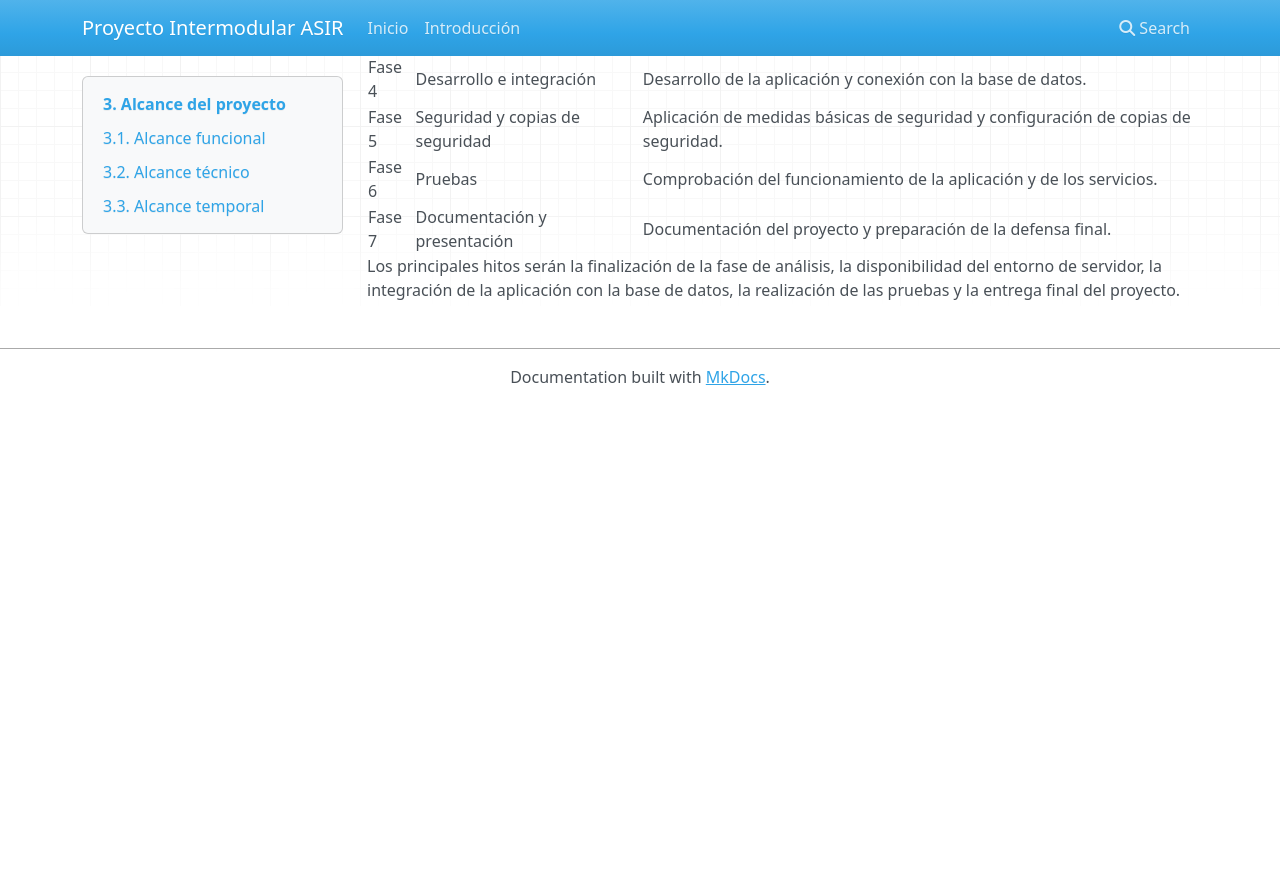
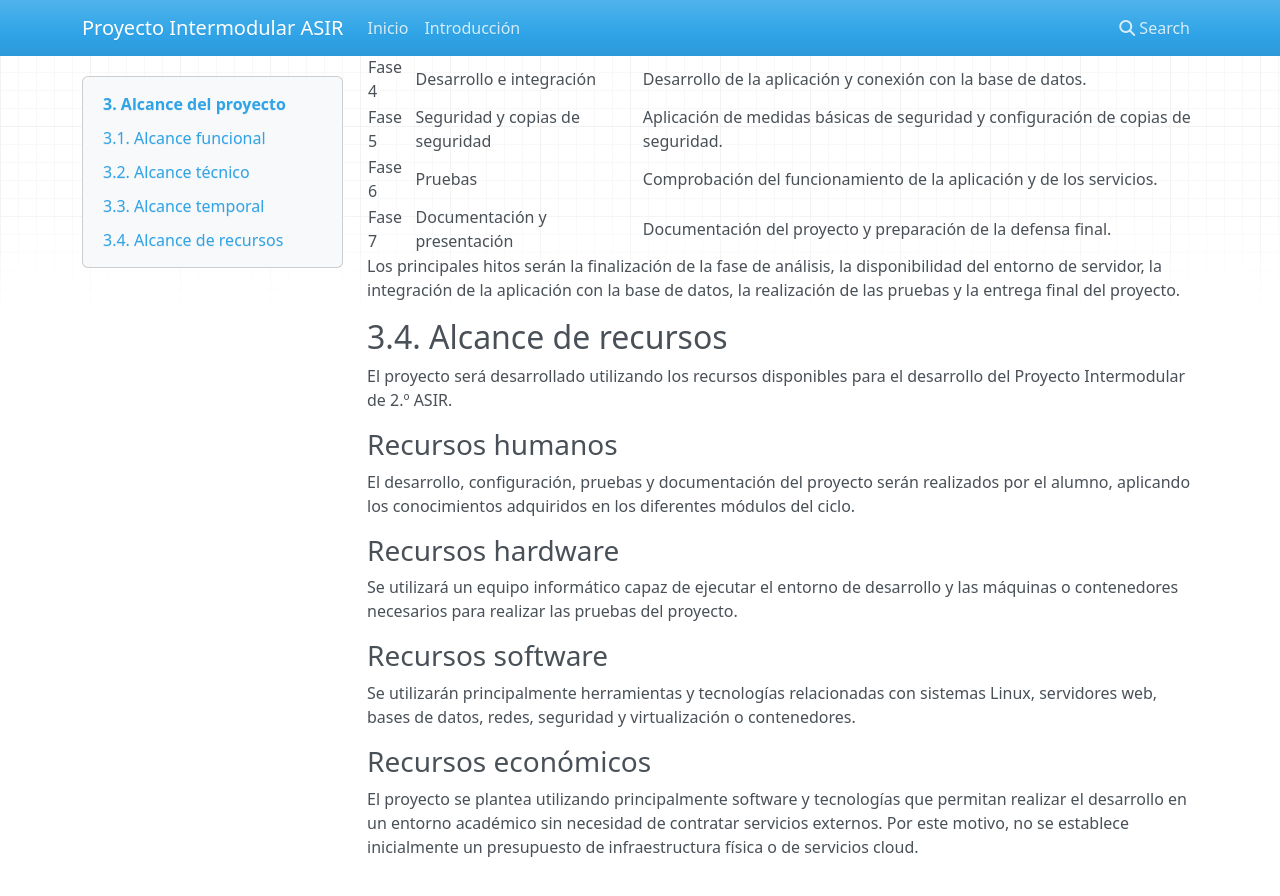
Before and after one commit to joelsanchezgalera-ship-it/Proyecto-Intermodular-ASIR, an MkDocs documentation site: the page built from docs/03_alcance.md, in a window 1280 px wide and 900 px high, scrolled down 1407 px. Shown: the top 896 px of the window. Built offline with MkDocs 1.6.1, drawn with Linux system fonts in a browser that asks for light colours; nearby versions of some CDN libraries; before the commit the page ends 1812 px from its top, so only the background shows below that.

Commit message:
Añadido alcance de recursos del proyecto

```diff
--- a/docs/03_alcance.md
+++ b/docs/03_alcance.md
@@ -54,3 +54,23 @@ El proyecto se desarrollará de forma progresiva, organizando el trabajo en dife
 | Fase 7 | Documentación y presentación | Documentación del proyecto y preparación de la defensa final. |
 
 Los principales hitos serán la finalización de la fase de análisis, la disponibilidad del entorno de servidor, la integración de la aplicación con la base de datos, la realización de las pruebas y la entrega final del proyecto.
+
+## 3.4. Alcance de recursos
+
+El proyecto será desarrollado utilizando los recursos disponibles para el desarrollo del Proyecto Intermodular de 2.º ASIR.
+
+### Recursos humanos
+
+El desarrollo, configuración, pruebas y documentación del proyecto serán realizados por el alumno, aplicando los conocimientos adquiridos en los diferentes módulos del ciclo.
+
+### Recursos hardware
+
+Se utilizará un equipo informático capaz de ejecutar el entorno de desarrollo y las máquinas o contenedores necesarios para realizar las pruebas del proyecto.
+
+### Recursos software
+
+Se utilizarán principalmente herramientas y tecnologías relacionadas con sistemas Linux, servidores web, bases de datos, redes, seguridad y virtualización o contenedores.
+
+### Recursos económicos
+
+El proyecto se plantea utilizando principalmente software y tecnologías que permitan realizar el desarrollo en un entorno académico sin necesidad de contratar servicios externos. Por este motivo, no se establece inicialmente un presupuesto de infraestructura física o de servicios cloud.
```
